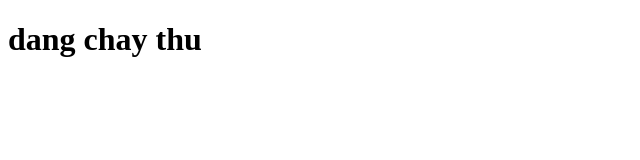
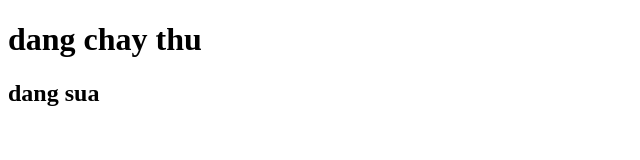
Before and after one commit to kieutheanhweb/chay-thu, a plain HTML site: page index.html in a window 1280 px wide. Shown: the whole page, without its empty margins (0-640 px from the left). Drawn offline with Linux system fonts and the light colour scheme.

Commit message:
sua doi lan 1

```diff
--- a/index.html
+++ b/index.html
@@ -7,5 +7,6 @@
   </head>
   <body>
     <h1>dang chay thu</h1>
+    <h2>dang sua</h2>
   </body>
 </html>
```
